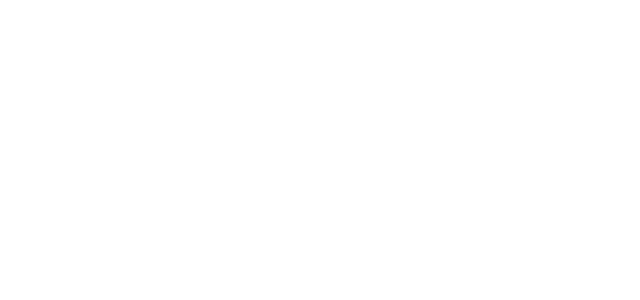
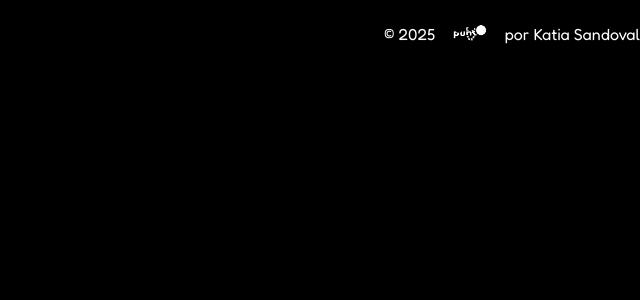
Before and after one commit to kalocesa/puntoencuentro-frontend, a React (Vite) app: page / in a window 1280 px wide. Shown: the top 300 px of the page, without its empty margins (640-1280 px from the left). Built offline with nearby package versions, Linux system fonts and the light colour scheme.

Commit message:
Se agregan estilos al componente footer

```diff
--- a/src/components/App/App.jsx
+++ b/src/components/App/App.jsx
@@ -1,7 +1,12 @@
 import "./App.css";
+import Footer from "@components/Footer/Footer.jsx";
 
 function App() {
-  return <></>;
+  return (
+    <>
+      <Footer />
+    </>
+  );
 }
 
 export default App;
--- a/src/components/Footer/Footer.jsx
+++ b/src/components/Footer/Footer.jsx
@@ -0,0 +1,15 @@
+import logo from "@icons/logo-blanco.png";
+import "../Footer/Footer.css";
+function Footer() {
+  return (
+    <>
+      <div className="flex items-center justify-between w-64 ml-auto py-4">
+        <p>© 2025</p>
+        <img src={logo} alt="Icono blanco de PuntoEncuentro" className="w-9" />
+        <p>por Katia Sandoval</p>
+      </div>
+    </>
+  );
+}
+
+export default Footer;
--- a/src/index.css
+++ b/src/index.css
@@ -30,3 +30,10 @@
   --orange: #ff5400;
   --yellow: #ffbd00;
 }
+
+body {
+  font-family: var(--text);
+  font-size: 16px;
+  color: #ffffff;
+  background-color: #000000;
+}
--- a/vite.config.js
+++ b/vite.config.js
@@ -1,6 +1,7 @@
 import { defineConfig } from "vite";
 import react from "@vitejs/plugin-react";
 import tailwindcss from "@tailwindcss/vite";
+import path from "path";
 
 // https://vite.dev/config/
 export default defineConfig({
@@ -8,4 +9,13 @@
   server: {
     port: 3000,
   },
+  resolve: {
+    alias: {
+      "@assets": path.resolve(__dirname, "./src/assets"),
+      "@icons": path.resolve(__dirname, "./src/assets/icons"),
+      "@components": path.resolve(__dirname, "./src/components"),
+      "@images": path.resolve(__dirname, "./src/images"),
+      "@utils": path.resolve(__dirname, "./src/utils"),
+    },
+  },
 });
```
Also changed, not shown: src/assets/icons/logo-blanco.png (added), src/assets/icons/logo-blanco.svg (deleted).
